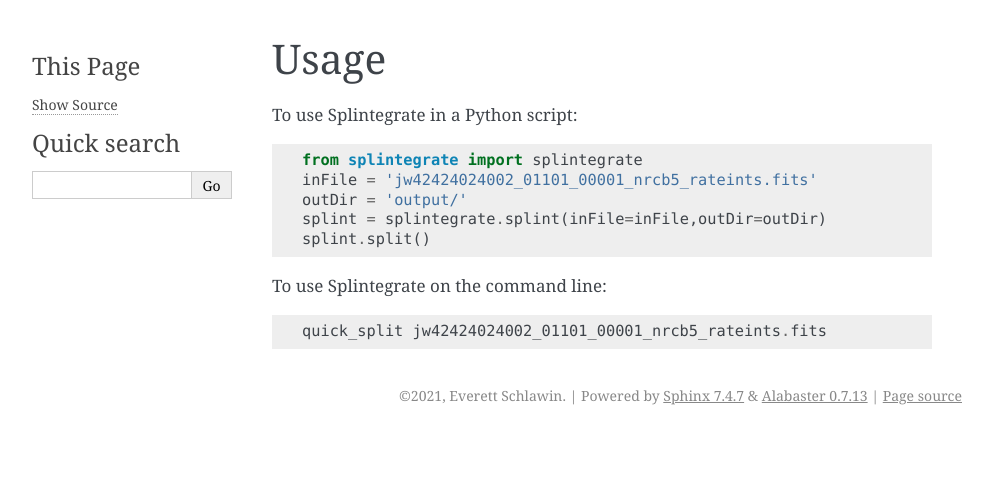
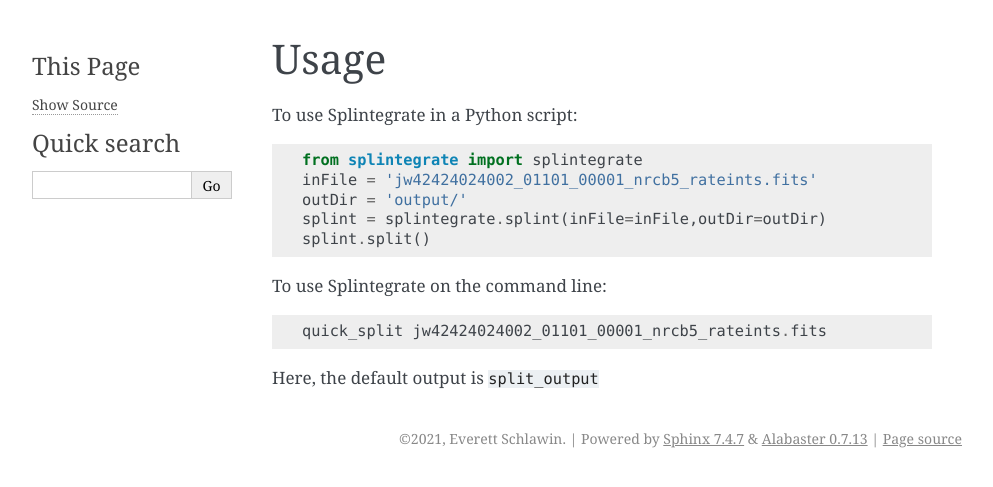
Before and after one commit to eas342/splintegrate, a Sphinx documentation site: the page built from docs/usage.rst, in a window 1280 px wide. Shown: the top 487 px of the page, without its empty margins (148-1141 px from the left). Built offline with Sphinx 7.4.7, drawn with Linux system fonts in a browser that asks for light colours; pages that are not in the unit, such as notebooks, are missing from menus.

Commit message:
added a quick note about the default directory output

```diff
--- a/docs/usage.rst
+++ b/docs/usage.rst
@@ -14,3 +14,5 @@ To use Splintegrate in a Python script::
 To use Splintegrate on the command line::
 
    quick_split jw42424024002_01101_00001_nrcb5_rateints.fits
+
+Here, the default output is :code:`split_output`
```
